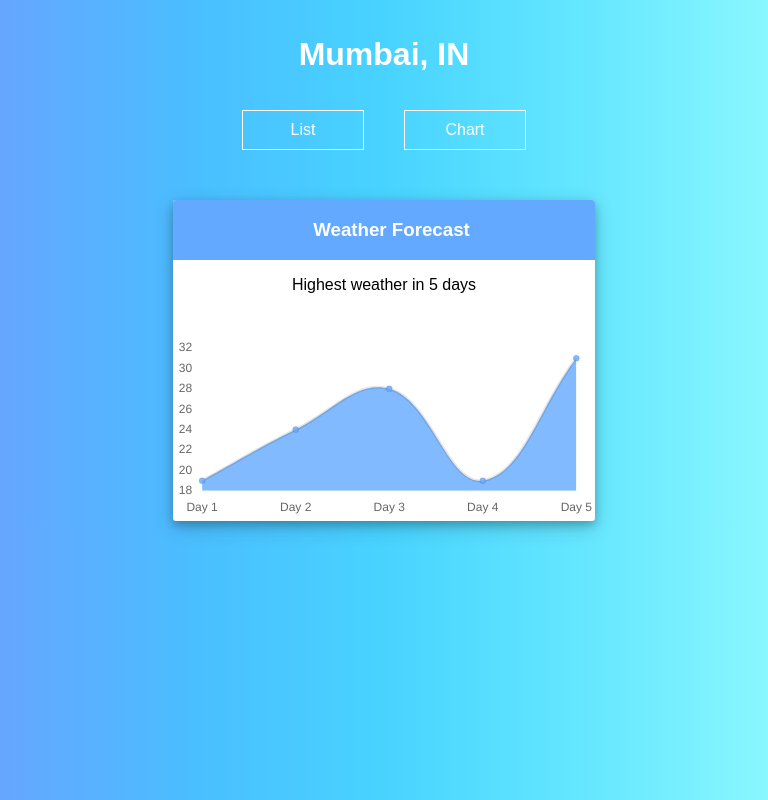
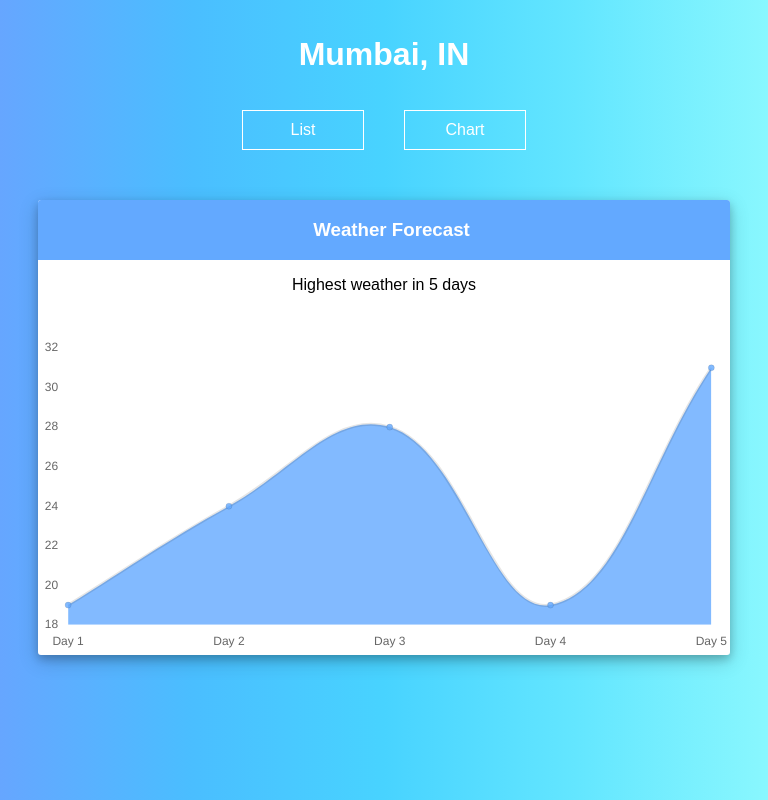
Before and after one commit to Manu3336/OpenWeather, a React (Create React App) app: page /charts in a window 768 px wide. Built offline with nearby package versions, Linux system fonts and the light colour scheme; a small style sheet from the web is missing.

Commit message:
final commit after deployment

```diff
--- a/src/Component/Chart/Chart.css
+++ b/src/Component/Chart/Chart.css
@@ -34,3 +34,24 @@
 .Chart:active {
     transform: scale(1.001);
 }
+
+@media(min-width: 500px){
+    .Chart{
+        width: 90%;
+        height: 80%;
+    }
+}
+
+@media(max-width: 800px){
+    .Chart{
+        width: 90%;
+        height: 80%;
+    }
+}
+
+@media(max-width: 775px){
+    .Chart{
+        width: 90%;
+        height: 80%;
+    }
+}
```
